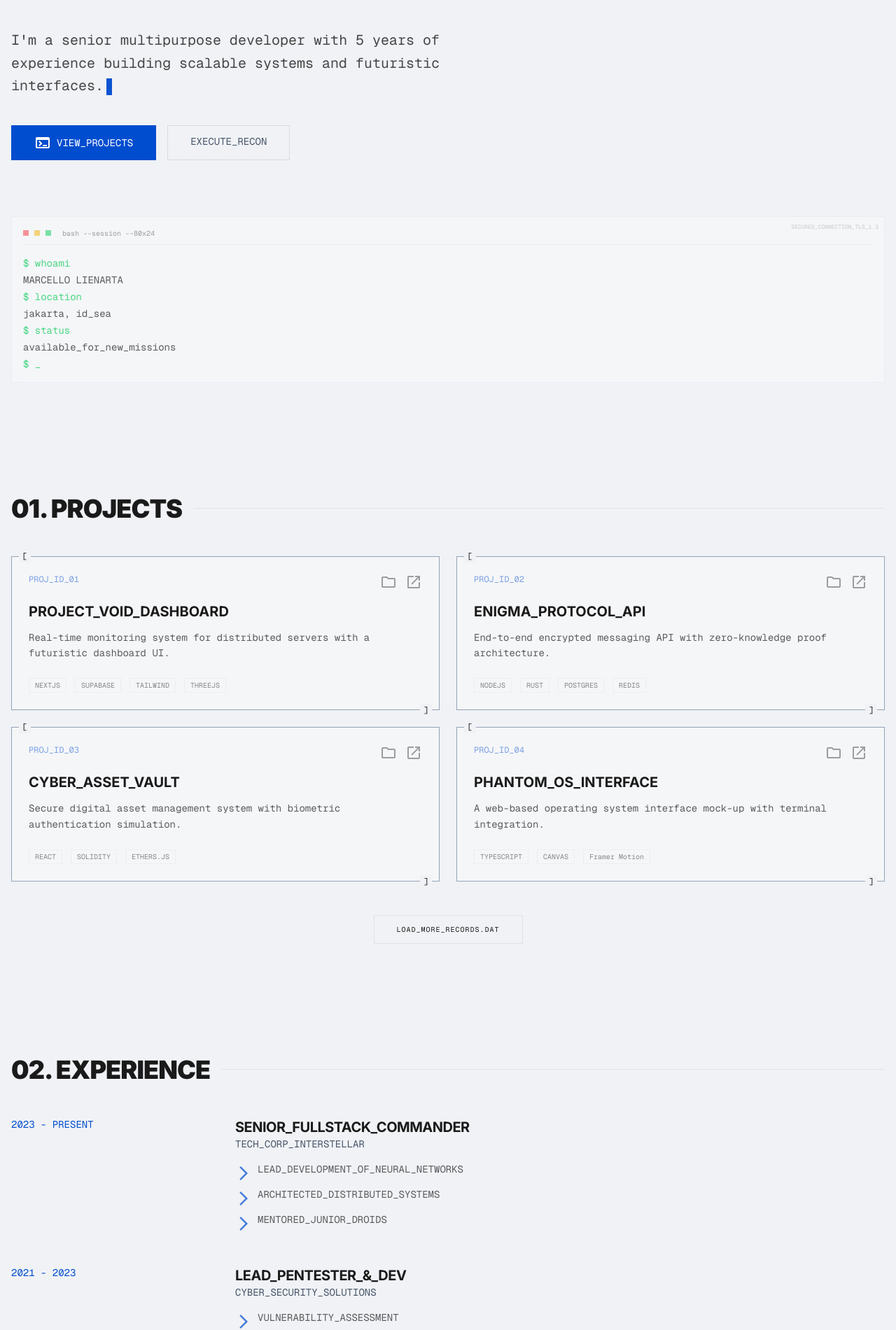
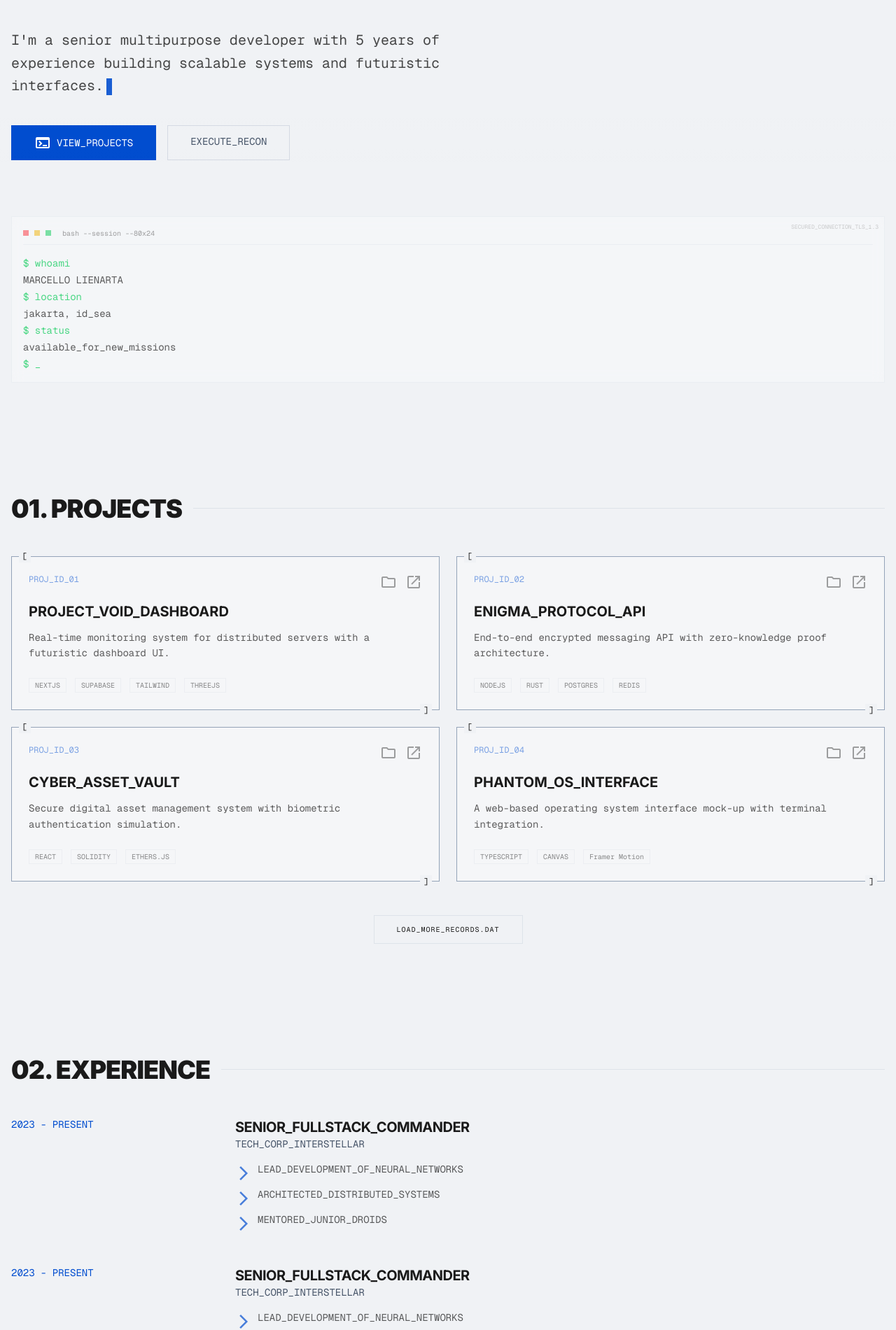
Before and after one commit to yeahbois/portfolio, a Next.js app: page / in a window 1280 px wide. Shown: the part 319-2220 px from the top of the page at 70% size. Built offline with nearby package versions, Linux system fonts and the light colour scheme.

Commit message:
refactor: edit name

```diff
--- a/app/globals.css
+++ b/app/globals.css
@@ -173,7 +173,7 @@ body {
   --secondary: #00ff00;
 }
 
-[data-theme='mpk'] {
+[data-theme='blue'] {
   --background: #f5f3ff;
   --foreground: #1e1b4b;
   --primary: #818cf8;
@@ -188,7 +188,7 @@ body {
   --secondary: #818cf8;
 }
 
-[data-theme='osis'] {
+[data-theme='love'] {
   --background: #fff0f5;
   --foreground: #4a0e1b;
   --primary: #ff69b4;
--- a/components/Experience.tsx
+++ b/components/Experience.tsx
@@ -1,6 +1,12 @@
 'use client'
 
 const experiences = [
+  {
+    company: 'TECH_CORP_INTERSTELLAR',
+    role: 'SENIOR_FULLSTACK_COMMANDER',
+    period: '2023 - PRESENT',
+    tasks: ['LEAD_DEVELOPMENT_OF_NEURAL_NETWORKS', 'ARCHITECTED_DISTRIBUTED_SYSTEMS', 'MENTORED_JUNIOR_DROIDS'],
+  },
   {
     company: 'TECH_CORP_INTERSTELLAR',
     role: 'SENIOR_FULLSTACK_COMMANDER',
--- a/components/Footer.tsx
+++ b/components/Footer.tsx
@@ -2,7 +2,7 @@
 
 import { useTheme } from './ThemeProvider'
 
-type Theme = 'light' | 'dark' | 'ultradark' | 'mpk' | 'osis'
+type Theme = 'light' | 'dark' | 'ultradark' | 'blue' | 'love'
 
 export default function Footer() {
   const { setTheme } = useTheme()
@@ -11,8 +11,8 @@ export default function Footer() {
     { name: 'light', color: '#173bab', label: 'DEFAULT' },
     { name: 'dark', color: '#5865F2', label: 'DARK' },
     { name: 'ultradark', color: '#00ff00', label: 'MATRIX' },
-    { name: 'mpk', color: '#A5B4FC', label: 'MPK' },
-    { name: 'osis', color: '#FFB6C1', label: 'OSIS' },
+    { name: 'blue', color: '#A5B4FC', label: 'BLUE' },
+    { name: 'love', color: '#FFB6C1', label: 'LOVE' },
   ]
 
   return (
@@ -46,10 +46,10 @@ export default function Footer() {
         <div className="flex flex-col md:flex-row justify-between items-center space-y-8 md:space-y-0">
           <div className="flex flex-col items-center md:items-start">
             <span className="text-xl font-black tracking-tighter text-foreground">
-              DHARMakala
+              cellolienrt
             </span>
             <p className="text-[10px] font-mono mt-2 opacity-50 max-w-xs text-center md:text-left">
-              SENIOR MULTIPURPOSE DEVELOPER // 2020-2025 // BUILT WITH NEXT.JS & SUPABASE
+              SENIOR MULTIPURPOSE DEVELOPER // {new Date().getFullYear()} // BUILT WITH NEXT.JS & SUPABASE
             </p>
           </div>
 
@@ -63,7 +63,7 @@ export default function Footer() {
 
         <div className="mt-12 pt-8 border-t border-outline/10 flex flex-col items-center">
           <p className="text-[9px] font-mono opacity-30 text-center">
-            © 2026 DHARMANDALA SANDHYAKALA. ALL RIGHTS RESERVED.
+            © {new Date().getFullYear()} MARCELLO LIENARTA. ALL RIGHTS RESERVED.
             <br />
             [SYSTEM_STATUS: OPERATIONAL] [ENCRYPTION: AES-256]
           </p>
--- a/components/ThemeProvider.tsx
+++ b/components/ThemeProvider.tsx
@@ -2,7 +2,7 @@
 
 import React, { createContext, useContext, useEffect, useState } from 'react'
 
-type Theme = 'light' | 'dark' | 'ultradark' | 'mpk' | 'osis'
+type Theme = 'light' | 'dark' | 'ultradark' | 'blue' | 'love'
 
 interface ThemeContextType {
   theme: Theme
```
